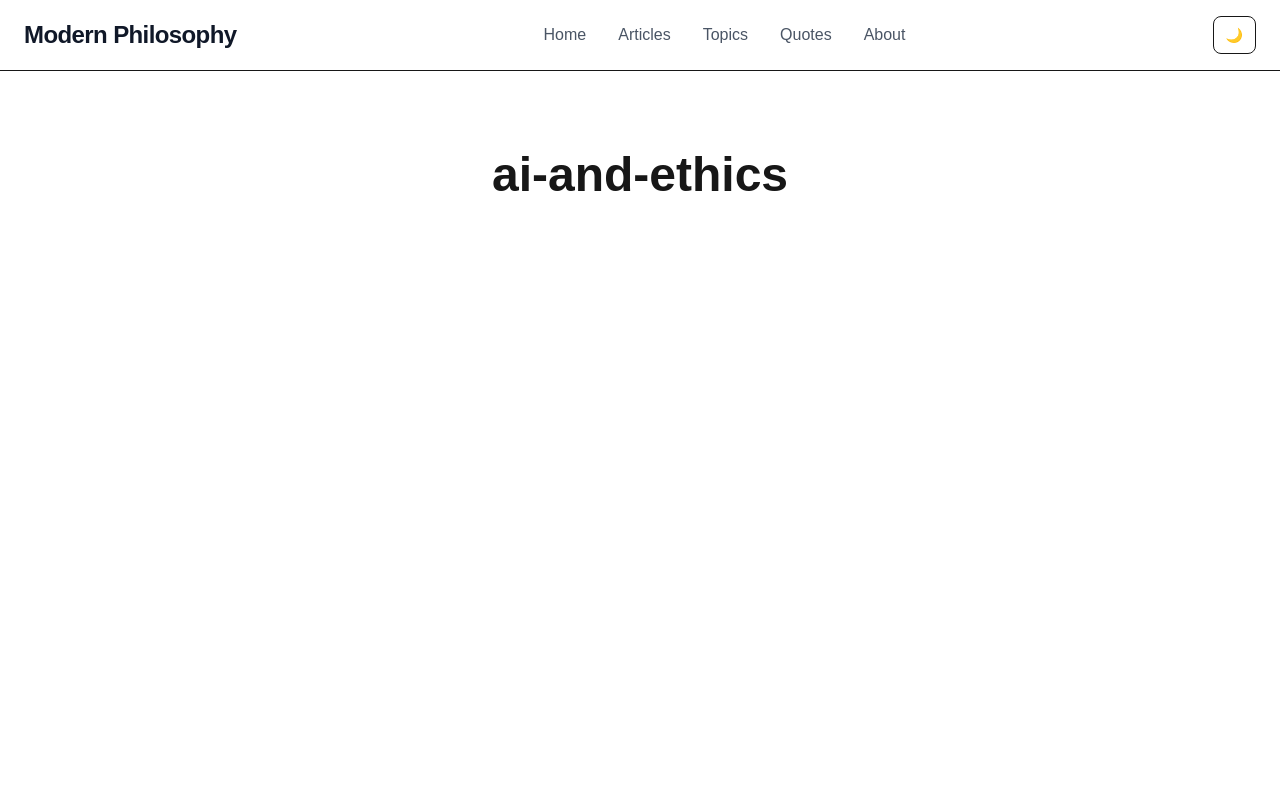
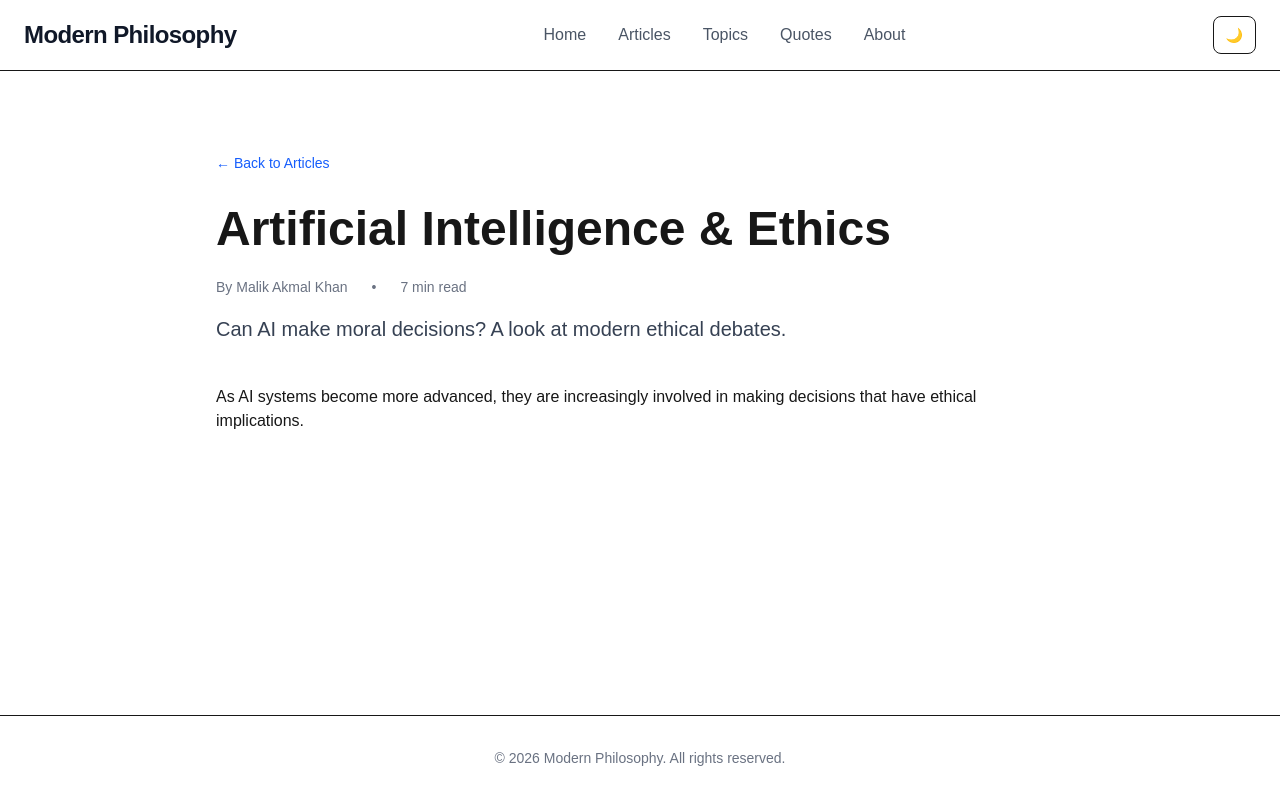
Before and after one commit to Akmalkhanbangash/modern-philosophy, a Next.js app: page /articles/ai-and-ethics in a window 1280 px wide. Built offline with nearby package versions, Linux system fonts and the light colour scheme.

Commit message:
Complete Topics feature

```diff
--- a/app/articles/[slug]/page.tsx
+++ b/app/articles/[slug]/page.tsx
@@ -1,13 +1,47 @@
+import Link from "next/link";
+import { articles } from "../../data/articles";
+
 type Props = {
-  params: {
+  params: Promise<{
     slug: string;
-  };
+  }>;
 };
 
-export default function ArticlePage({ params }: Props) {
+export default async function ArticlePage({ params }: Props) {
+  const { slug } = await params;
+
+  const article = articles.find((a) => a.slug === slug);
+
+  if (!article) {
+    return (
+      <main className="mx-auto max-w-4xl px-6 py-20">
+        <h1 className="text-4xl font-bold">Article not found</h1>
+      </main>
+    );
+  }
+
   return (
     <main className="mx-auto max-w-4xl px-6 py-20">
-      <h1 className="text-5xl font-bold">{params.slug}</h1>
+      <Link
+      href="/articles"
+      className="mb-8 inline-block text-sm text-blue-600 hover:underline"
+    >
+      ← Back to Articles
+    </Link>
+      <h1 className="text-5xl font-bold">{article.title}</h1>
+
+      <div className="mt-6 flex items-center gap-6 text-sm text-gray-500">
+  <span>By {article.author}</span>
+  <span>•</span>
+  <span>{article.readTime}</span>
+</div>
+
+<p className="mt-4 text-xl leading-8 text-gray-700">
+  {article.description}
+</p>
+     <article className="prose prose-lg mt-10 max-w-none">
+  <p>{article.content}</p>
+</article>
     </main>
   );
 }
--- /dev/null
+++ b/app/components/footer.tsx
@@ -0,0 +1,11 @@
+export default function Footer() {
+  return (
+    <footer className="border-t mt-20">
+      <div className="mx-auto max-w-7xl px-6 py-8">
+        <p className="text-center text-sm text-gray-500">
+          © 2026 Modern Philosophy. All rights reserved.
+        </p>
+      </div>
+    </footer>
+  );
+}
--- /dev/null
+++ b/app/components/topicCard.tsx
@@ -0,0 +1,24 @@
+import Link from "next/link";
+
+type TopicCardProps = {
+  title: string;
+  description: string;
+};
+
+export default function TopicCard({
+  title,
+  description,
+}: TopicCardProps) {
+  return (
+    <Link
+      href={`/topics/${title.toLowerCase()}`}
+      className="block rounded-xl border p-6 transition hover:shadow-md hover:bg-gray-50"
+    >
+      <h2 className="text-xl font-semibold">{title}</h2>
+
+      <p className="mt-2 text-gray-600">
+        {description}
+      </p>
+    </Link>
+  );
+}
--- a/app/data/articles.ts
+++ b/app/data/articles.ts
@@ -4,6 +4,8 @@ export type Article = {
   title: string;
   description: string;
   readTime: string;
+  author: string;
+  category: string;
   content: string;
 };
 
@@ -14,6 +16,9 @@ export const articles: Article[] = [
   title: "The Meaning of Life",
   description: "Exploring one of humanity's oldest philosophical questions.",
   readTime: "5 min read",
+  author: "Malik Akmal Khan",
+  category: "Philosophy",
+
   content:
     "The search for meaning has inspired philosophers for thousands of years and continues to shape how we understand our purpose."
 },
@@ -23,6 +28,8 @@ export const articles: Article[] = [
   title: "Artificial Intelligence & Ethics",
   description: "Can AI make moral decisions? A look at modern ethical debates.",
   readTime: "7 min read",
+  author: "Malik Akmal Khan",
+  category: "AI",
   content:
     "As AI systems become more advanced, they are increasingly involved in making decisions that have ethical implications."
 },
@@ -33,6 +40,8 @@ export const articles: Article[] = [
   title: "Stoicism in Modern Life",
   description: "Ancient wisdom for dealing with stress and uncertainty today.",
   readTime: "6 min read",
+  author: "Malik Akmal Khan",
+  category: "Stoicism",
   content:
     "Stoicism teaches us to focus on what we can control, accept what we cannot, and develop resilience in everyday life."
 }
--- a/app/layout.tsx
+++ b/app/layout.tsx
@@ -1,7 +1,9 @@
+
 import type { Metadata } from "next";
 import { Geist, Geist_Mono } from "next/font/google";
 import "./globals.css";
 import Navbar from "./components/navbar";
+import Footer from "./components/footer";
 
 const geistSans = Geist({
   variable: "--font-geist-sans",
@@ -29,8 +31,15 @@ export default function RootLayout({
       lang="en"
       className={`${geistSans.variable} ${geistMono.variable} h-full antialiased`}
     >
-      <body className="min-h-full flex flex-col"><Navbar />
-        {children}</body>
+      <body className="min-h-full flex flex-col">
+  <Navbar />
+
+  <main className="flex-1">
+    {children}
+  </main>
+
+  <Footer />
+</body>
     </html>
   );
 }
--- /dev/null
+++ b/app/topics/[category]/page.tsx
@@ -0,0 +1,47 @@
+import Link from "next/link";
+import { articles } from "../../data/articles";
+
+type Props = {
+  params: Promise<{
+    category: string;
+  }>;
+};
+
+export default async function TopicPage({ params }: Props) {
+  const { category } = await params;
+  const filteredArticles = articles.filter(
+  (article) =>
+    article.category?.toLowerCase() === category.toLowerCase()
+);
+
+  return (
+    <main className="mx-auto max-w-7xl px-6 py-20">
+      <h1 className="text-5xl font-bold capitalize">
+        {category}
+      </h1>
+
+      <p className="mt-4 text-gray-600">
+        Articles related to {category}
+      </p>
+      <div className="mt-10 space-y-4">
+  {filteredArticles.map((article) => (
+    <div
+  key={article.id}
+  className="rounded-lg border p-4"
+>
+  <Link
+    href={`/articles/${article.slug}`}
+    className="text-xl font-semibold hover:underline"
+  >
+    {article.title}
+  </Link>
+
+  <p className="mt-2 text-gray-600">
+    {article.description}
+  </p>
+</div>
+  ))}
+</div>
+    </main>
+  );
+}
--- /dev/null
+++ b/app/topics/page.tsx
@@ -0,0 +1,25 @@
+import TopicCard from "../components/topicCard";
+import { articles } from "../data/articles";
+const topics = [...new Set(articles.map((article) => article.category))];
+
+export default function TopicsPage() {
+  return (
+    <main className="mx-auto max-w-7xl px-6 py-20">
+      <h1 className="text-5xl font-bold">Topics</h1>
+
+      <p className="mt-4 text-lg text-gray-600">
+        Browse articles by topic.
+      </p>
+
+      <div className="mt-10 grid gap-6 md:grid-cols-2 lg:grid-cols-3">
+        {topics.map((topic) => (
+  <TopicCard
+    key={topic}
+    title={topic}
+    description={`Explore articles about ${topic}.`}
+  />
+))}
+      </div>
+    </main>
+  );
+}
```
